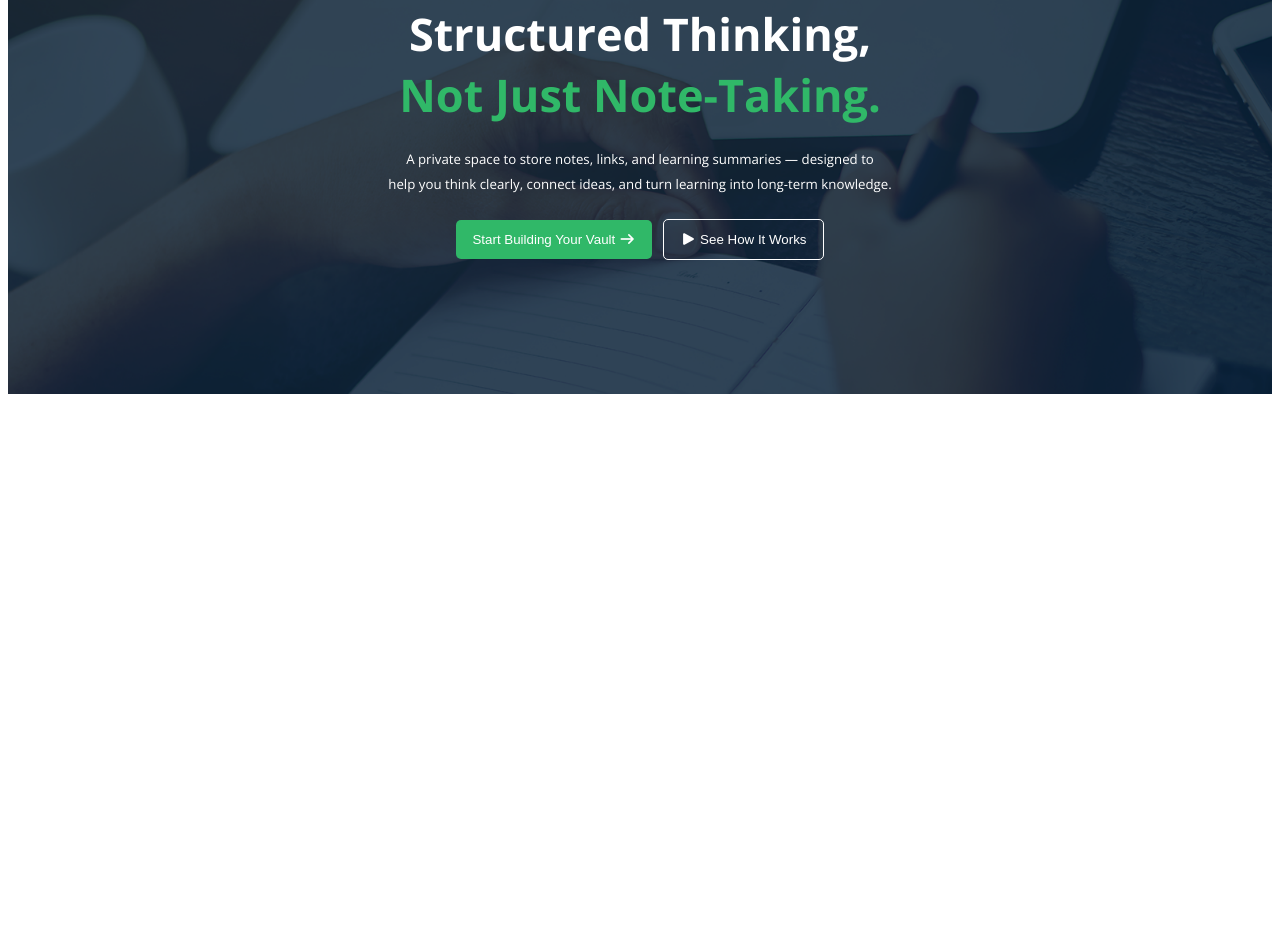
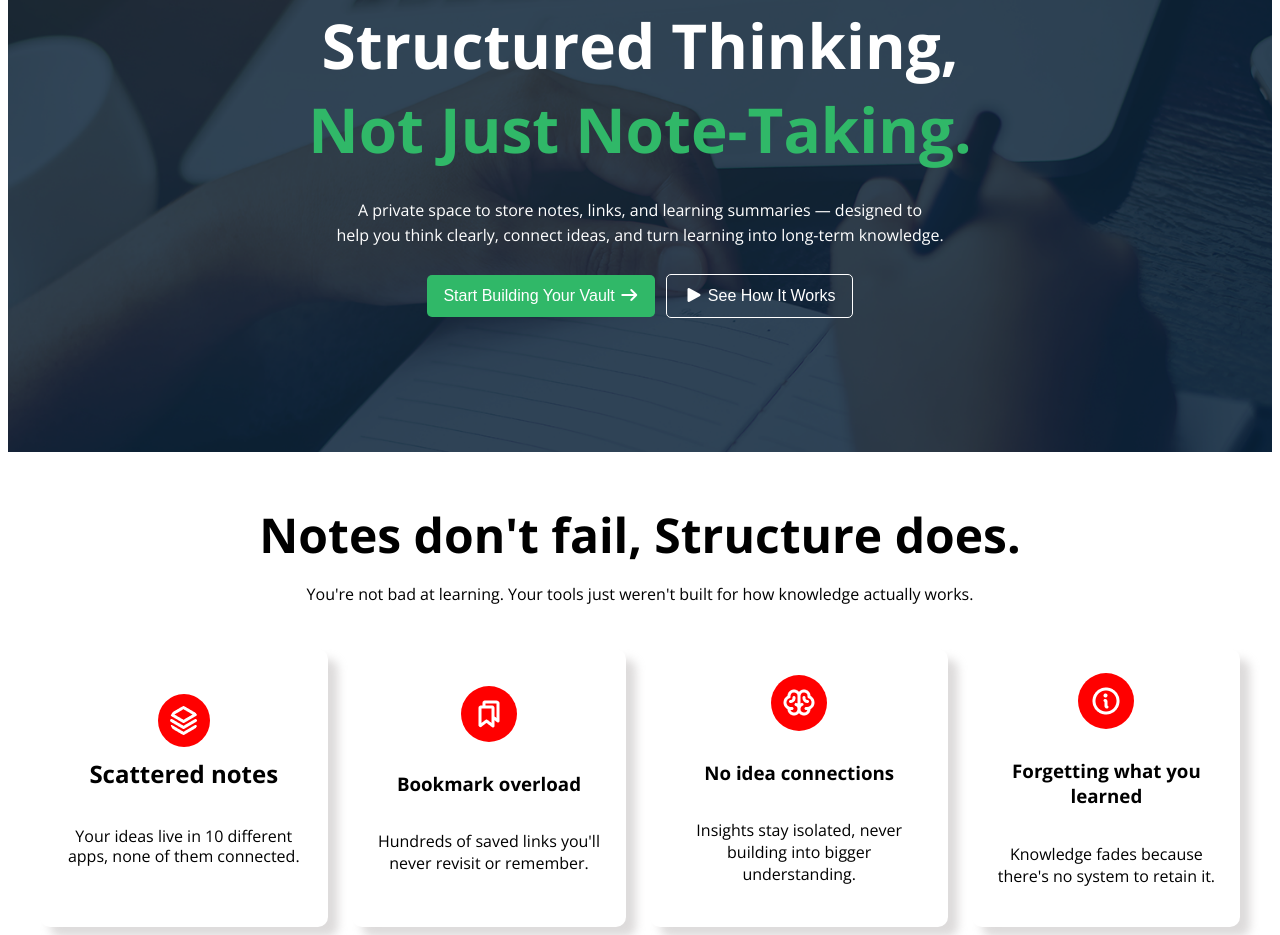
Before and after one commit to Towfiq999/batch-13-assignment-1, a plain HTML site: page index.html in a window 1280 px wide. Shown: the part 189-1124 px from the top of the page. Before the commit the page ends 800 px from the top, so only its background shows below. Drawn offline with nearby package versions, Linux system fonts and the light colour scheme.

Commit message:
added card item section

```diff
--- a/index.html
+++ b/index.html
@@ -3,7 +3,7 @@
 <head>
     <meta charset="UTF-8">
     <meta name="viewport" content="width=device-width, initial-scale=1.0">
-    <title>Document</title>
+    <title>B13-A01</title>
 
 
     <link rel="stylesheet" href="https://cdnjs.cloudflare.com/ajax/libs/font-awesome/7.0.1/css/all.min.css" integrity="sha512-2SwdPD6INVrV/lHTZbO2nodKhrnDdJK9/kg2XD1r9uGqPo1cUbujc+IYdlYdEErWNu69gVcYgdxlmVmzTWnetw==" crossorigin="anonymous" referrerpolicy="no-referrer" />
@@ -112,6 +112,85 @@ help you think clearly, connect ideas, and turn learning into long-term knowledg
 
 
 
+    <main>
+
+
+        <h2  class="notes">
+
+         Notes don't fail, Structure does.
+
+        </h2>
+
+        <p class="youre">
+
+            You're not bad at learning. Your tools just weren't built for how knowledge actually works.
+        </p>
+
+
+       <div class="all-cards">
+
+         <div class="card1">
+            <img src="./B13-A01-Knowledge-Vault/assets/Vector.png" alt="">
+
+            <h3 class="card1-title">
+                Scattered notes
+            </h3>
+
+            <p class="card1-text">
+                <br>Your ideas live in 10 different apps, none of them connected.
+            </p>
+
+        </div>
+
+           <div class="card2">
+            <img src="./B13-A01-Knowledge-Vault/assets/Bookmarks.png" alt="">
+
+            <h3 class="card2-title">
+                Bookmark overload
+            </h3>
+
+            <p class="card2-text">
+                Hundreds of saved links you'll never revisit or remember.
+            </p>
+
+        </div>
+
+           <div class="card3">
+            <img src="./B13-A01-Knowledge-Vault/assets/Brain.png" alt="">
+
+            <h3 class="card3-title">
+               No idea connections
+            </h3>
+
+            <p class="card3-text">
+                Insights stay isolated, never building into bigger understanding.
+            </p>
+
+        </div>
+
+           <div class="card4">
+            <img src="./B13-A01-Knowledge-Vault/assets/Info.png" alt="">
+
+            <h3 class="card4-title">
+                Forgetting what
+you learned
+            </h3>
+
+            <p class="card4-text">
+                Knowledge fades because there's no system to retain it.
+            </p>
+
+        </div>
+
+
+       </div>
+
+    </main>
+
+
+
+
+
 
 
 </body>
--- a/styles/style.css
+++ b/styles/style.css
@@ -24,11 +24,12 @@
     padding: 12px 16px;
     border-radius: 5px;
     border: none;
+    font-size: 16px;
 }
 
 .btn:hover{
     background-color: #4f5fc6;
-    font-size: 14px;
+    font-size: 17px;
      cursor: pointer;
 
 }
@@ -50,20 +51,25 @@ align-items: center;
 .nav-elements{
     display: flex;
 
+
 }
 
 .nav-elements li{
     list-style: none;
+
 }
 
 .nav-elements li a{
     text-decoration: none;
     color: black;
+
+
 }
 
 .nav-elements li a:hover{
     color: red;
     cursor: pointer;
+
 
 }
 
@@ -94,9 +100,9 @@ background-position: center;
     width: 195px;
     padding: 7px;
     margin: 0 auto;
-    color: #30B868;
+    color: #198345;
     font-size: 15px;
-    font-weight: 100;
+    font-weight: 400;
     text-align: center;
 
 }
@@ -106,7 +112,7 @@ background-position: center;
     margin: 0 auto;
     text-align: center;
     margin-top: 15px;
-    font-size:45px;
+    font-size:62px;
 
   /*   border: 2px solid red; */
 
@@ -122,6 +128,7 @@ background-position: center;
     font-weight: 100;
     text-align: center;
     line-height: 25px;
+    font-size: 16px;
 }
 
 .banner .banner-btn {
@@ -137,12 +144,13 @@ background-position: center;
     padding: 12px 16px;
     border-radius: 5px;
     border: none;
+    font-size: 16px;
 
  }
 
 .banner-btn:hover{
     background-color: #4f5fc6;
-    font-size: 14px;
+    font-size: 17px;
      cursor: pointer;
 
 }
@@ -156,13 +164,14 @@ background-position: center;
     border-radius: 5px;
     border: 1px solid white;
     margin-left: 7px;
+    font-size: 16px;
 
 
   }
 
   .banner-btn2:hover{
       background-color: #4f5fc6;
-    font-size: 14px;
+    font-size: 17px;
      cursor: pointer;
 
 
@@ -173,3 +182,227 @@ background-position: center;
     text-align: center;
 
   }
+
+
+
+/* main section starts */
+
+
+main{
+    width: 95%;
+    max-width: 1600px;
+    display: flex;
+    flex-direction: column;
+
+    margin: 0 auto;
+}
+
+main .notes{
+    margin-top: 50px;
+  text-align: center;
+  font-weight: bold;
+  font-size: 48px;
+  margin-bottom: 0px;
+}
+
+
+ main .youre{
+ text-align: center;
+ font-size: 16px;
+ margin-bottom: 44px;
+  }
+
+
+
+
+main .all-cards{
+    display: flex;
+   /*  align-items: center; */
+    gap: 24px;
+    justify-content: space-around;
+}
+
+
+
+
+
+
+.card1{
+
+
+  display: flex;
+  flex-direction: column;
+  align-items: center;
+  justify-content: center;
+  text-align: center;
+
+  box-shadow: 10px 10px 10px rgba(180, 174, 174, 0.447);
+
+  width: 322px 300px;
+  padding: 24px;
+  margin: px;
+
+  border-radius: 10px;
+
+}
+
+.card2{
+    border-radius: 10px;
+  display: flex;
+  flex-direction: column;
+  align-items: center;
+  justify-content: center;
+  text-align: center;
+   box-shadow: 10px 10px 10px rgba(180, 174, 174, 0.447);
+
+  width: 322px 300px;
+  padding: 24px;
+  margin: px;
+}
+
+.card3{
+     border-radius: 10px;
+  display: flex;
+  flex-direction: column;
+  align-items: center;
+  justify-content: center;
+  text-align: center;
+  box-shadow: 10px 10px 10px rgba(180, 174, 174, 0.447);
+
+  width: 322px 300px;
+  padding: 24px;
+  margin: px;
+}
+
+.card4{
+     border-radius: 10px;
+  display: flex;
+  flex-direction: column;
+  align-items: center;
+  justify-content: center;
+  text-align: center;
+   box-shadow: 10px 10px 10px rgba(180, 174, 174, 0.447);
+
+  width: 322px 300px;
+  padding: 24px;
+  margin: px;
+}
+
+
+.card1:hover{
+    background-color:#82d6a5;
+}
+
+.card2:hover{
+    background-color:#82d6a5;
+}
+
+.card3:hover{
+    background-color:#82d6a5;
+}
+
+.card4:hover{
+    background-color:#82d6a5;
+}
+
+
+main .all-cards .card1 img{
+    background-color: red;
+    border-radius: 50%;
+    padding: 12px;
+    max-width: 60px;
+
+  margin-bottom: 10px;
+
+}
+
+
+main .all-cards .card2 img{
+    background-color: red;
+    border-radius: 50%;
+    padding: 12px;
+    max-width: 60px;
+
+  margin-bottom: 10px;
+
+}
+
+main .all-cards .card3 img{
+    background-color: red;
+    border-radius: 50%;
+    padding: 12px;
+    max-width: 60px;
+
+  margin-bottom: 10px;
+
+}
+
+main .all-cards .card4 img{
+    background-color: red;
+    border-radius: 50%;
+    padding: 12px;
+    max-width: 60px;
+
+  margin-bottom: 10px;
+
+}
+
+
+
+
+
+ main .all-cards .card1 .card1-title{
+ margin: 0 auto;
+    align-items: center;
+    font-weight:600px ;
+    font-size: 24px;
+ }
+
+
+
+ main .all-cards .card2 .card1-title{
+ margin: 0 auto;
+    align-items: center;
+    font-weight:600px ;
+    font-size: 24px;
+ }
+
+  main .all-cards .card3 .card1-title{
+ margin: 0 auto;
+    align-items: center;
+    font-weight:600px ;
+    font-size: 24px;
+ }
+
+  main .all-cards .card4 .card1-title{
+ margin: 0 auto;
+    align-items: center;
+    font-weight:600px ;
+    font-size: 24px;
+ }
+
+  main .all-cards .card1 .card1-text{
+
+    line-height: 20px;
+    font-size: 16px;
+
+   }
+
+
+    main .all-cards .card2 .card1-text{
+    line-height: 20px;
+    font-size: 16px;
+
+   }
+
+    main .all-cards .card3 .card1-text{
+    line-height: 20px;
+    font-size: 16px;
+
+   }
+
+    main .all-cards .card4 .card1-text{
+    line-height: 20px;
+    font-size: 16px;
+
+   }
```
